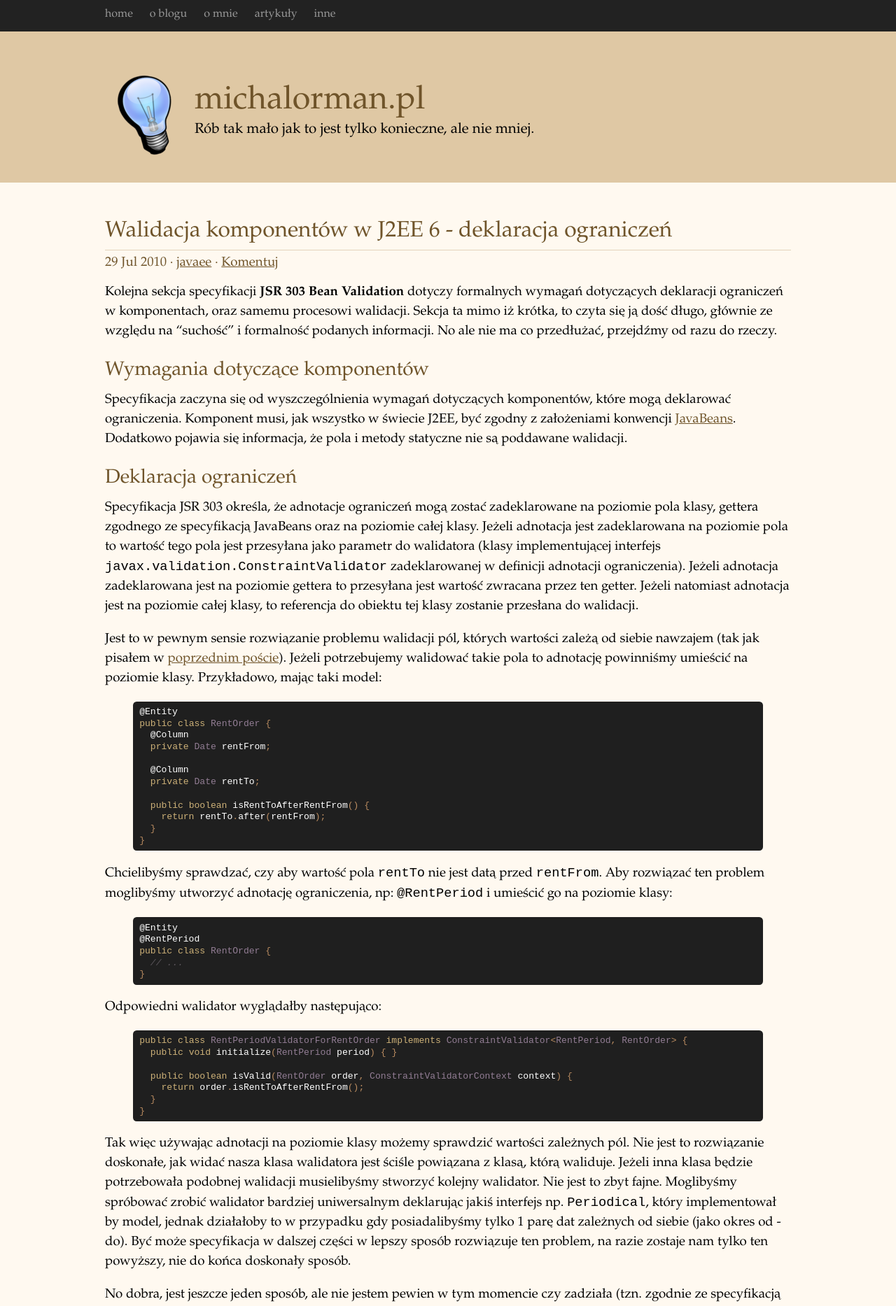
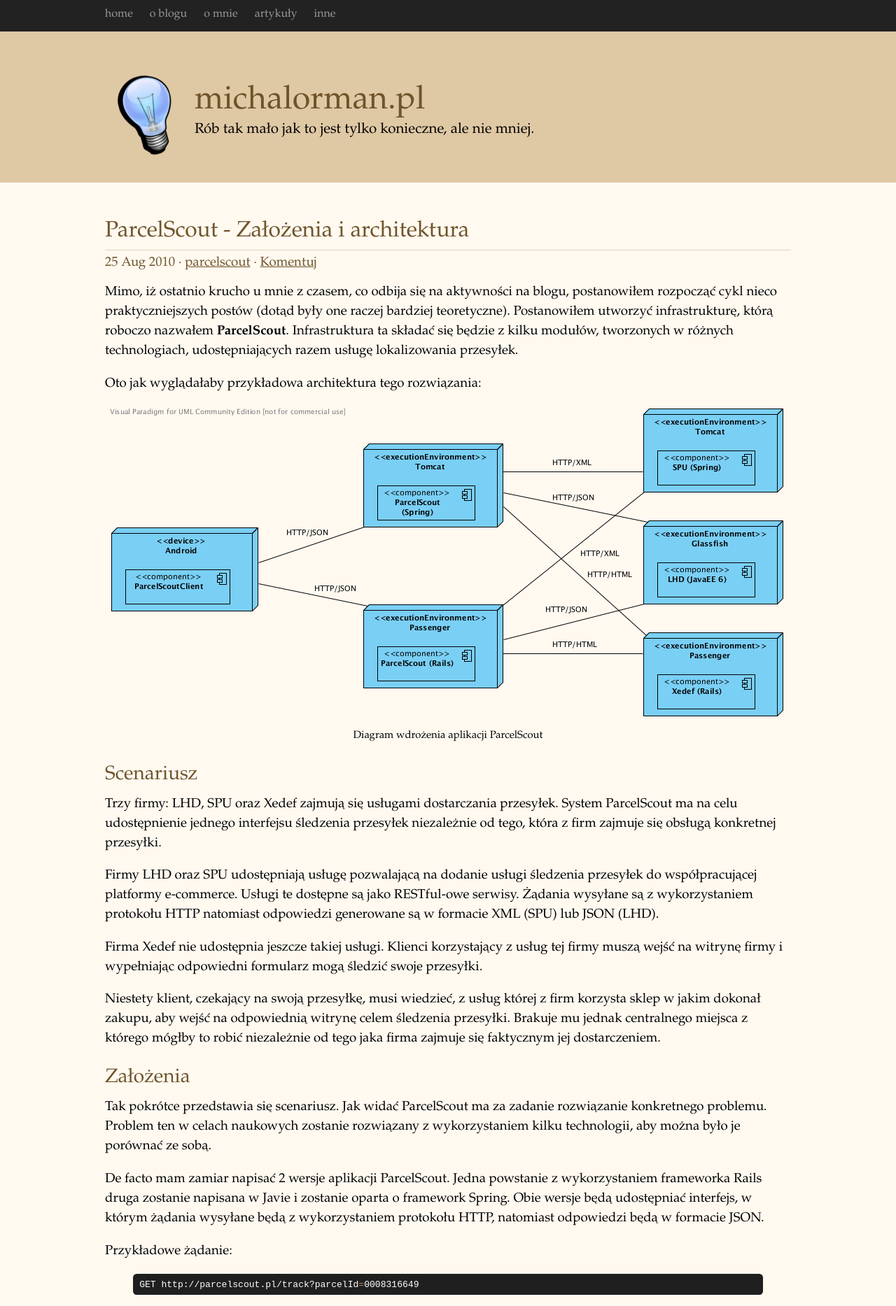
Before and after one commit to michalorman/michalorman-blog-old, a Jekyll site: the page built from index.html, in a window 1280 px wide. Shown: the top 1867 px of the page at 70% size. Built offline with Jekyll 4.4.1, drawn with Linux system fonts in a browser that asks for light colours; Markdown is read by kramdown in place of the engine named in the settings; comment, search, counter and statistics services are not loaded; some of the changed text lies outside the part shown.

Commit message:
Added ParcelScout architecture description.

```diff
--- /dev/null
+++ b/blog/parcelscout/_posts/2010-08-25-parcelscout-zalozenia-i-architektura.markdown
@@ -0,0 +1,125 @@
+---
+layout: post
+title: ParcelScout - Założenia i architektura
+description:
+keywords: JavaEE Rails Glassfish Tomcat XML JSON HTTP HTML WebService serwis REST RESTful
+---
+Mimo, iż ostatnio krucho u mnie z czasem, co odbija się na aktywności na blogu, postanowiłem
+rozpocząć cykl nieco praktyczniejszych postów (dotąd były one raczej bardziej teoretyczne).
+Postanowiłem utworzyć infrastrukturę, którą roboczo nazwałem **ParcelScout**. Infrastruktura
+ta składać się będzie z kilku modułów, tworzonych w różnych technologiach, udostępniających
+razem usługę lokalizowania przesyłek.
+
+Oto jak wyglądałaby przykładowa architektura tego rozwiązania:
+
+{% assign i_src='parcel-scout/components_deployment.png' %}
+{% assign i_title='Diagram wdrożenia aplikacji ParcelScout' %}
+{% include image.html %}
+
+## Scenariusz
+
+Trzy firmy: LHD, SPU oraz Xedef zajmują się usługami dostarczania przesyłek. System ParcelScout
+ma na celu udostępnienie jednego interfejsu śledzenia przesyłek niezależnie od tego, która
+z firm zajmuje się obsługą konkretnej przesyłki.
+
+Firmy LHD oraz SPU udostępniają usługę pozwalającą na dodanie usługi śledzenia przesyłek do
+współpracującej platformy e-commerce. Usługi te dostępne są jako RESTful-owe serwisy. Żądania
+wysyłane są z wykorzystaniem protokołu HTTP natomiast odpowiedzi generowane są w formacie XML (SPU)
+lub JSON (LHD).
+
+Firma Xedef nie udostępnia jeszcze takiej usługi. Klienci korzystający z usług tej firmy muszą
+wejść na witrynę firmy i wypełniając odpowiedni formularz mogą śledzić swoje przesyłki.
+
+Niestety klient, czekający na swoją przesyłkę, musi wiedzieć, z usług której
+z firm korzysta sklep w jakim dokonał zakupu, aby wejść na odpowiednią witrynę celem śledzenia
+przesyłki. Brakuje mu jednak centralnego miejsca z którego mógłby to robić niezależnie od tego
+jaka firma zajmuje się faktycznym jej dostarczeniem.
+
+## Założenia
+
+Tak pokrótce przedstawia się scenariusz. Jak widać ParcelScout ma za zadanie rozwiązanie konkretnego
+problemu. Problem ten w celach naukowych zostanie rozwiązany z wykorzystaniem kilku technologii,
+aby można było je porównać ze sobą.
+
+De facto mam zamiar napisać 2 wersje aplikacji ParcelScout. Jedna powstanie z wykorzystaniem
+frameworka Rails druga zostanie napisana w Javie i zostanie oparta o framework Spring. Obie wersje będą
+udostępniać interfejs, w którym żądania wysyłane będą z wykorzystaniem protokołu HTTP, natomiast
+odpowiedzi będą w formacie JSON.
+
+Przykładowe żądanie:
+
+{% highlight bash %}
+GET http://parcelscout.pl/track?parcelId=0008316649
+{% endhighlight %}
+
+Przykładowa odpowiedź:
+
+{% highlight javascript %}
+{ "Parcel" : { "id" : "0008316649", "lat" : "53.43", "lon" : "14.529" } }
+{% endhighlight %}
+
+Dodatkowo stworzony zostanie klient na platformę Android, który wykorzystując serwis ParcelScout będzie
+zaznaczał aktualną pozycję paczki na mapie i wyświetlał użytkownikowi. Być może w przyszłości spróbuję rozwinąć moduł o
+wyświetlanie trasy, jaką paczka przebyła.
+
+### API firm przesyłkowych
+
+Firma SPU udostępnia serwis pozwalający śledzić paczkę wykorzystując protokół HTTP i metodę GET tegoż protokołu. Odpowiedź przesyłane
+są w formacie XML.
+
+Przykładowe żądanie:
+
+{% highlight bash %}
+GET http://spu.pl/whereIs?pid=0008316649
+{% endhighlight %}
+
+Przykładowa odpowiedź:
+
+{% highlight xml %}
+<?xml version="1.0" encoding="UTF-8"?>
+<response status="101">
+  <package id="0008316649">
+    <position latitude="53.43" longitude="14.529" />
+  </package>
+</response>
+{% endhighlight %}
+
+Firma LHD podobnie jak SPU udostępnia serwis korzystający z protokołu HTTP jednak korzysta z metody POST. W przypadku tego serwisu
+odpowiedzi wysyłane są w formacie JSON.
+
+Przykładowe żądanie:
+
+{% highlight bash %}
+POST /queryPackage
+Host: lhd.pl
+Accept: */*
+Content-Length: 21
+Content-Type: application/x-www-form-urlencoded
+package_id=0008316649
+{% endhighlight %}
+
+Przykładowa odpowiedź:
+
+{% highlight javascript %}
+{ "LHDQueryResponse" : {
+  "status" : "0 [OK]"
+  "PackageInfo" : {
+    "package_id" : "0008316649",
+    "Position" : {
+      "latitude" : "53.43",
+      "longitude" : "14.529"
+    }
+  }
+}}
+{% endhighlight %}
+
+Firma Xedef nie udostępnia żadnego interfejsu. W jej przypadku trzeba będzie wejść na witrynę firmy, wypełnić
+odpowiedni formularz i odczytać odpowiedź z otrzymanego dokumentu w formacie HTML.
+
+## Podsumowanie
+
+W tym wpisie przedstawiłem problem i architekturę rozwiązania, które mam zamiar zaimplementować. W kolejnych wpisach z tego
+cyklu będę przedstawiał architekturę poszczególnych komponentów oraz relacjonował kroki ich powstawania. Mam nadzieję,
+że takie bardziej praktyczne przedstawienie niektórych platform czy frameworków przyda się komuś zdecydowanie bardziej,
+niż czysto teoretyczne dywagacje. Mam również nadzieję, że niektóre me postępowania sprowokują kogoś do dyskusji na temat
+takiego czy innego rozwiązania. Takie dyskusje są często bardziej pouczające, niż samo rozwiązywanie problemu.
--- a/sitemap.xml
+++ b/sitemap.xml
@@ -206,6 +206,11 @@ layout: nil
     <changefreq>weekly</changefreq>
     <priority>0.7</priority>
   </url>
+  <url>
+    <loc>http://michalorman.pl/blog/workshop/</loc>
+    <changefreq>weekly</changefreq>
+    <priority>0.7</priority>
+  </url>
 
     <!-- Entries -->
 {% for page in site.posts %}  <url>
--- a/stylesheets/default.css
+++ b/stylesheets/default.css
@@ -328,7 +328,7 @@ img {
 }
 
 .content-wrapper img {
-    display: block;
+    /*display: block;*/
     margin: 0 auto;
 }
 
```
Also changed, not shown: _includes/categories.html (+18 -17 lines), blog/parcelscout/index.markdown (added, +8 -0 lines), images/parcel-scout/components_deployment.png (added).
